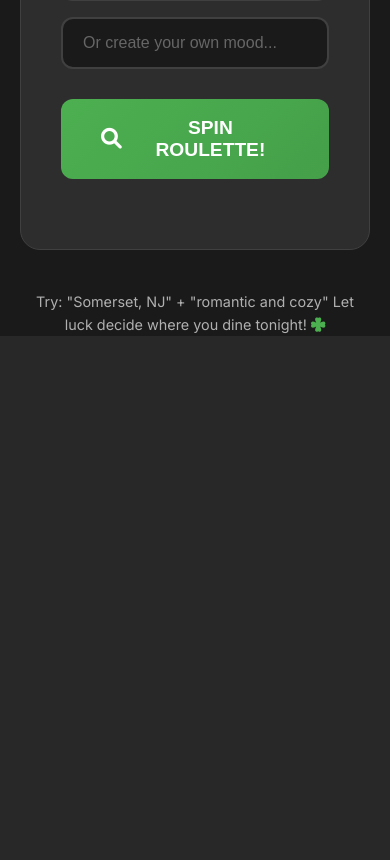
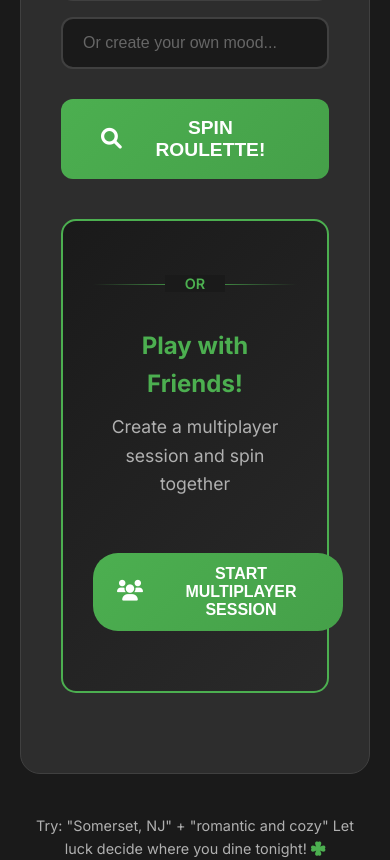
Before and after one commit to taimoorarshad43/AlgoRhythyms, a Flask app: page / in a window 390 px wide. Shown: the part 2345-3205 px from the top of the page. Before the commit the page ends 2681 px from the top, so only its background shows below. Run offline with Flask 3, Linux system fonts and the light colour scheme.

Commit message:
Adding multiplayer page with session ID generation service

```diff
--- a/app.py
+++ b/app.py
@@ -15,8 +15,12 @@ load_dotenv()
 from food_restaurant_vibe import get_restaurants_by_mood
 import asyncio
 from restaurant_mood_azureai import RestaurantMoodAI
+from services.session_generator import generate_room_id
 
 app = Flask(__name__)
+
+# In-memory store for existing rooms (in production, use a database)
+existing_rooms = set()
 
 def convert_azure_to_ui_format(azure_result):
     """Convert Azure AI result to UI-compatible format."""
@@ -140,6 +144,101 @@ def search_restaurants():
 def roulette_search():
     """Roulette search page with location and mood input."""
     return render_template('roulette_search.html')
+
+@app.route('/multiplayer')
+def multiplayer():
+    """Multiplayer page with new session generation."""
+    # Generate a new room ID
+    room_id = generate_room_id(existing_rooms)
+    existing_rooms.add(room_id)
+
+    # Sample data for the multiplayer session
+    session_data = {
+        'room_id': room_id,
+        'location': 'Somerset, NJ',
+        'mood': 'spicy and exciting',
+        'total_restaurants': 3,
+        'restaurants': [
+            {
+                'id': 'demo_1',
+                'name': 'Jalapeno And Cilantro Grill',
+                'cuisine': 'Mexican',
+                'price_range': '$$',
+                'rating': 4.8,
+                'review_count': 44,
+                'address': '28 S Main St Milltown, NJ 08850',
+                'phone': '+1-732-555-0123',
+                'url': 'https://yelp.com/biz/jalapeno-cilantro-grill',
+                'image_url': 'https://via.placeholder.com/300x200?text=Mexican+Restaurant',
+                'coordinates': {'latitude': 40.4567, 'longitude': -74.4432},
+                'categories': ['Mexican', 'Restaurants'],
+                'mood_match': 'Mexican cuisine is known for its spicy dishes, offering an exciting flavor profile.',
+                'reviews': [
+                    {
+                        'user_name': 'Sarah M.',
+                        'rating': 5,
+                        'text': 'Amazing spicy tacos! The atmosphere is electric and the food is incredibly flavorful. Perfect for a spicy food adventure!',
+                        'source': 'Google Reviews',
+                        'url': 'https://google.com/reviews/demo1',
+                        'time_created': '2025-01-15'
+                    }
+                ]
+            },
+            {
+                'id': 'demo_2',
+                'name': 'Ara\'s Hot Chicken',
+                'cuisine': 'Halal',
+                'price_range': '$$',
+                'rating': 4.7,
+                'review_count': 31,
+                'address': '323 Raritan Ave Highland Park, NJ 08904',
+                'phone': '+1-732-555-0456',
+                'url': 'https://yelp.com/biz/aras-hot-chicken',
+                'image_url': 'https://via.placeholder.com/300x200?text=Hot+Chicken',
+                'coordinates': {'latitude': 40.4989, 'longitude': -74.4247},
+                'categories': ['Halal', 'Chicken', 'Restaurants'],
+                'mood_match': 'The name itself suggests spicy chicken, implying an exciting and flavorful experience.',
+                'reviews': [
+                    {
+                        'user_name': 'Ahmed H.',
+                        'rating': 5,
+                        'text': 'Best hot chicken in the area! The spice levels are perfect and the chicken is always crispy and juicy.',
+                        'source': 'Google Reviews',
+                        'url': 'https://google.com/reviews/demo2',
+                        'time_created': '2025-01-12'
+                    }
+                ]
+            },
+            {
+                'id': 'demo_3',
+                'name': '蜀世冒菜 S&Y Mini HotPot',
+                'cuisine': 'Hot Pot',
+                'price_range': '$$',
+                'rating': 4.7,
+                'review_count': 26,
+                'address': '1644 NJ-27 Edison, NJ 08817',
+                'phone': '+1-732-555-0789',
+                'url': 'https://yelp.com/biz/sy-mini-hotpot',
+                'image_url': 'https://via.placeholder.com/300x200?text=Szechuan+Hot+Pot',
+                'coordinates': {'latitude': 40.5187, 'longitude': -74.4121},
+                'categories': ['Hot Pot', 'Chinese', 'Restaurants'],
+                'mood_match': 'Szechuan hot pot is known for its intense spiciness and interactive dining experience, making it exciting.',
+                'reviews': [
+                    {
+                        'user_name': 'David W.',
+                        'rating': 5,
+                        'text': 'Authentic Szechuan hot pot with incredible spice levels. The interactive cooking experience is so much fun!',
+                        'source': 'Google Reviews',
+                        'url': 'https://google.com/reviews/demo3',
+                        'time_created': '2025-01-14'
+                    }
+                ]
+            }
+        ],
+        'timestamp': '2025-01-18T00:30:00'
+    }
+
+    return render_template('demo_multiplayer.html', data=session_data)
 
 @app.route('/demo')
 def demo():
--- a/templates/index.html
+++ b/templates/index.html
@@ -103,6 +103,19 @@
             SPIN ROULETTE!
         </button>
     </form>
+
+    <!-- Multiplayer Section -->
+    <div class="multiplayer-section">
+        <div class="divider">
+            <span>OR</span>
+        </div>
+        <h3 class="multiplayer-title">Play with Friends!</h3>
+        <p class="multiplayer-subtitle">Create a multiplayer session and spin together</p>
+        <button class="action-btn multiplayer-btn" onclick="goToMultiplayer()">
+            <i class="fas fa-users"></i>
+            START MULTIPLAYER SESSION
+        </button>
+    </div>
 
         <!-- Loading indicator -->
         <div class="loading" id="loading">
@@ -583,6 +596,76 @@
     animation: pulse 2s ease-in-out infinite;
 }
 
+/* Multiplayer Section */
+.multiplayer-section {
+    text-align: center;
+    margin: 40px 0;
+    padding: 30px;
+    background: linear-gradient(135deg, #1A1A1A, #2A2A2A);
+    border-radius: 15px;
+    border: 2px solid #4CAF50;
+}
+
+.divider {
+    position: relative;
+    margin: 20px 0 30px;
+    text-align: center;
+}
+
+.divider::before {
+    content: '';
+    position: absolute;
+    top: 50%;
+    left: 0;
+    right: 0;
+    height: 1px;
+    background: linear-gradient(to right, transparent, #4CAF50, transparent);
+}
+
+.divider span {
+    background: #1A1A1A;
+    padding: 0 20px;
+    color: #4CAF50;
+    font-weight: 600;
+    font-size: 0.9rem;
+    position: relative;
+    z-index: 1;
+}
+
+.multiplayer-title {
+    color: #4CAF50;
+    font-size: 1.8rem;
+    margin-bottom: 10px;
+    font-weight: 700;
+}
+
+.multiplayer-subtitle {
+    color: #B0B0B0;
+    margin-bottom: 25px;
+    font-size: 1.1rem;
+}
+
+.multiplayer-btn {
+    background: linear-gradient(135deg, #4CAF50, #45A049);
+    border: none;
+    padding: 15px 30px;
+    font-size: 1.2rem;
+    font-weight: 600;
+    border-radius: 25px;
+    color: white;
+    cursor: pointer;
+    transition: all 0.3s ease;
+    display: inline-flex;
+    align-items: center;
+    gap: 10px;
+}
+
+.multiplayer-btn:hover {
+    transform: translateY(-2px);
+    box-shadow: 0 8px 25px rgba(76, 175, 80, 0.3);
+    background: linear-gradient(135deg, #45A049, #4CAF50);
+}
+
 /* Responsive Design */
 @media (max-width: 768px) {
     .roulette-wheel {
@@ -609,6 +692,15 @@
 
     .winner-banner h2 {
         font-size: 2rem;
+    }
+
+    .multiplayer-title {
+        font-size: 1.5rem;
+    }
+
+    .multiplayer-btn {
+        font-size: 1rem;
+        padding: 12px 24px;
     }
 }
 </style>
@@ -1041,5 +1133,10 @@ function newSearch() {
     }
 
 }); // End of DOMContentLoaded
+
+// Multiplayer navigation function
+function goToMultiplayer() {
+    window.location.href = '/multiplayer';
+}
 </script>
 {% endblock %}
```
Also changed, not shown: services/session_generator.py (added, +17 -0 lines), templates/demo_multiplayer.html (+24 -7 lines).
